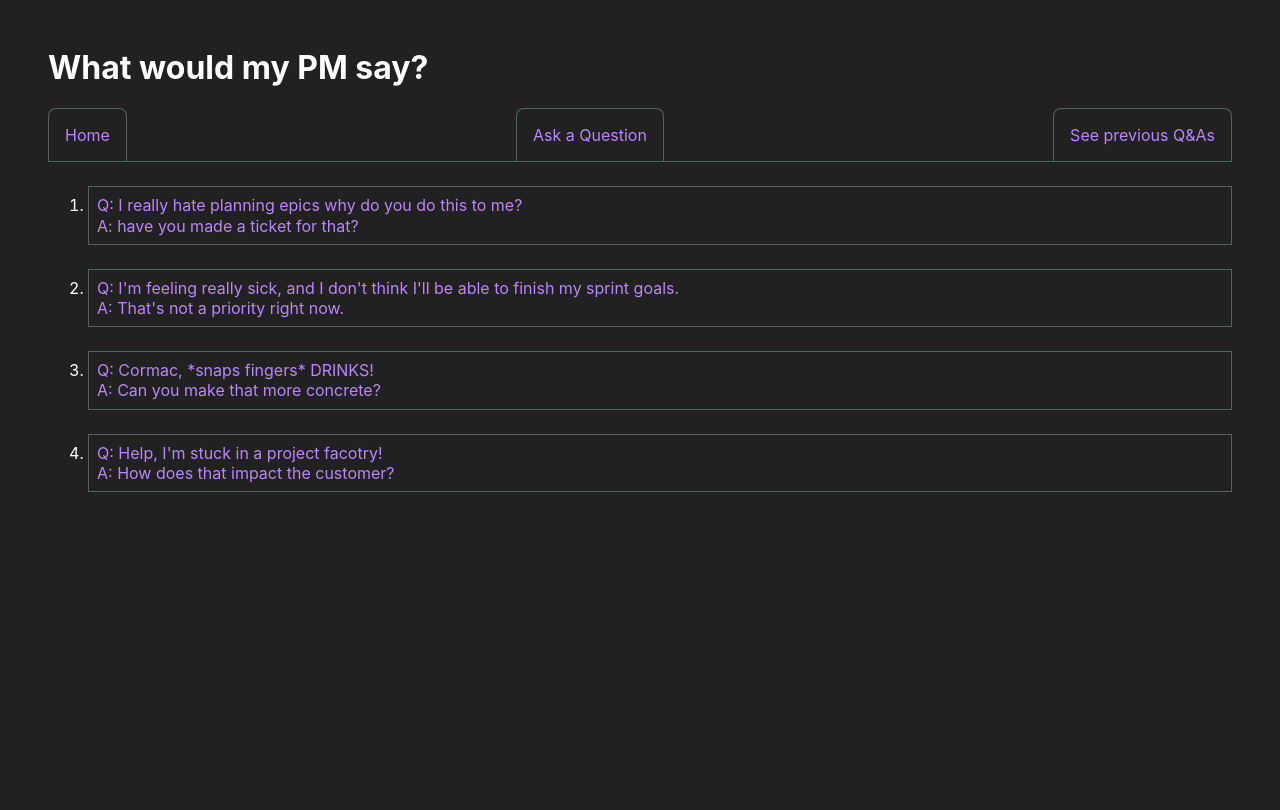
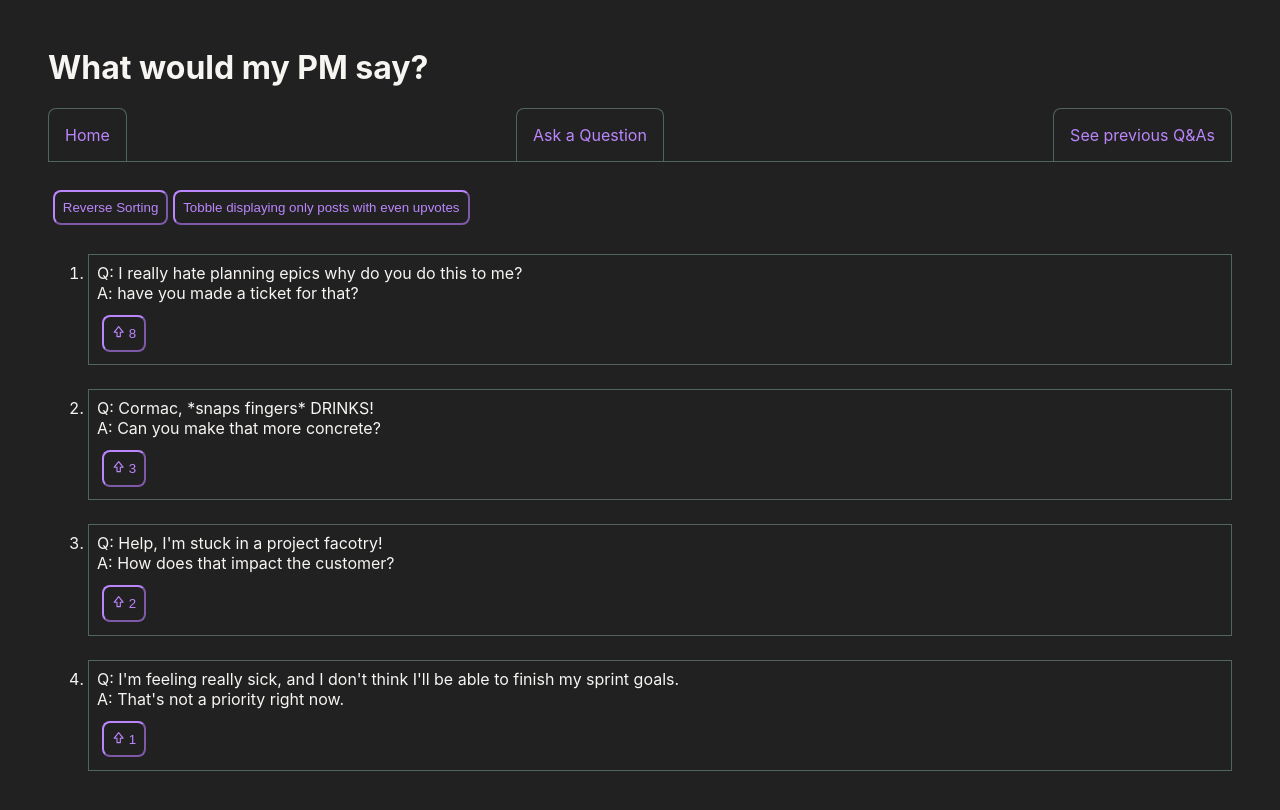
Before and after one commit to savente93/what-would-my-pm-say, a React (Create React App) app: page /history in a window 1280 px wide. Shown: the top 810 px of the page. Built offline with nearby package versions, Linux system fonts and the light colour scheme; data requests are answered from the project's data file.

Commit message:
add some random sorting and filtering for historic questions

```diff
--- a/data/db.json
+++ b/data/db.json
@@ -1,38 +1,97 @@
 {
   "historical_questions": [
     {
-         "response_id": 1,
+      "id": 1,
       "question": "I really hate planning epics why do you do this to me?",
       "answer": "have you made a ticket for that?",
-         "author": "Sam",
-         "upvotes": 0
+      "upvotes": 8
     },
     {
-        "response_id": 2,
+      "id": 2,
       "question": "I'm feeling really sick, and I don't think I'll be able to finish my sprint goals.",
       "answer": "That's not a priority right now.",
-        "author": "Johanna",
-        "upvotes": 0
+
+      "upvotes": 1
     },
     {
-        "response_id": 3,
+      "id": 3,
       "question": "Cormac, *snaps fingers* DRINKS!",
       "answer": "Can you make that more concrete?",
-        "author": "Neha",
-        "upvotes": 0
+      "upvotes": 3
     },
     {
-      "response_id": 4,
+      "id": 4,
       "question": "Help, I'm stuck in a project facotry!",
       "answer": "How does that impact the customer?",
-      "author": "Cormac",
-      "upvotes": 0
+      "upvotes": 2
     }
   ],
-    "responses":[
+  "responses": [
     "Have you made a ticket for that?",
     "I think we're getting off topic",
     "Can you make that more concrete?",
     "That's not a priority right now."
+  ],
+  "ask": [
+    {
+      "id": 0,
+      "question": "I'm feeling really sick, and I don't think I'll be able to finish my sprint goals."
+    },
+    {
+      "id": 1,
+      "question": "Help, I'm stuck in a project facotry!"
+    },
+    {
+      "question": "",
+      "id": 2
+    },
+    {
+      "question": "",
+      "id": 3
+    },
+    {
+      "question": "",
+      "id": 4
+    },
+    {
+      "question": "",
+      "id": 5
+    },
+    {
+      "question": "asdf",
+      "id": 6
+    },
+    {
+      "question": "   ",
+      "id": 7
+    },
+    {
+      "question": "",
+      "id": 8
+    },
+    {
+      "question": "   ",
+      "id": 9
+    },
+    {
+      "question": "   ",
+      "id": 10
+    },
+    {
+      "question": "   ",
+      "id": 11
+    },
+    {
+      "question": "   ",
+      "id": 12
+    },
+    {
+      "question": "   ",
+      "id": 13
+    },
+    {
+      "question": "   ",
+      "id": 14
+    }
   ]
 }
--- a/src/App.js
+++ b/src/App.js
@@ -3,7 +3,6 @@ import Ask from "./Ask";
 import History from "./History";
 import Banner from "./Banner";
 import { BrowserRouter as Router, Route, Routes } from "react-router-dom";
-import ResponseDetails from "./ResponseDetails";
 
 function App() {
   const title = "What would my PM say?";
@@ -15,7 +14,6 @@ function App() {
           <Route exact path="/" element={<Home />} />
           <Route path="/ask" element={<Ask />} />
           <Route path="/history" element={<History />} />
-          <Route path="/details/:id" element={<ResponseDetails />} />
         </Routes>
       </Router>
     </div>
--- a/src/Ask.js
+++ b/src/Ask.js
@@ -18,18 +18,23 @@ const Ask = () => {
         "Content-Type": "application/json",
       },
       body: body,
-    }).then(() => console.log("question submited"));
+    });
 
-    const randomResponseIndex = Math.ceil(Math.random() * responses.length);
+    if (question) {
+      const randomResponseIndex = Math.floor(Math.random() * responses.length);
       const response = responses[randomResponseIndex];
       alert("Q: " + question + "\n" + "A: " + response);
+    } else {
+      alert("Please input a question.");
+    }
   };
 
   return (
-    <main>
-      Please input your question:
-      <br />
+    <main className="Ask">
+      <h3>Please input your question: </h3>
+
       <form onSubmit={handleSubmit}>
+        <p>
           <textarea
             name="question"
             id="main-question"
@@ -38,8 +43,10 @@ const Ask = () => {
             value={question}
             onChange={(ev) => setQuestion(ev.target.value)}
           ></textarea>
-        <br />
+        </p>
+        <p>
           <button>What would my PM say?</button>
+        </p>
       </form>
     </main>
   );
--- a/src/HistoricalQuestions.js
+++ /dev/null
@@ -1,20 +0,0 @@
-import { Link } from "react-router-dom";
-
-const HistoricalQuestions = ({ history }) => {
-  return (
-    <div className="HistoricalQuestions">
-      <ol>
-        {history.map((response) => (
-          <li key={response.response_id}>
-            <Link to={"/details/" + response.response_id}>
-              Q: {response.question} <br />
-              A: {response.answer}
-            </Link>{" "}
-          </li>
-        ))}
-      </ol>
-    </div>
-  );
-};
-
-export default HistoricalQuestions;
--- a/src/History.js
+++ b/src/History.js
@@ -1,16 +1,61 @@
 import useFetch from "./useFetch";
-import HistoricalQuestions from "./HistoricalQuestions";
+import Response from "./Response";
+import { useState } from "react";
 const History = () => {
+  const [sortAsc, setSortAsc] = useState(true);
+  const [evenUpvotePostsOnly, setEvenUpvotePostsOnly] = useState(false);
+
+  const toggleSorting = () => {
+    if (sortAsc) {
+      setSortAsc(false);
+    } else {
+      setSortAsc(true);
+    }
+  };
+
+  const toggleEvenUpvotePostsOnly = () => {
+    if (evenUpvotePostsOnly) {
+      setEvenUpvotePostsOnly(false);
+    } else {
+      setEvenUpvotePostsOnly(true);
+    }
+  };
+
   const {
     data: historicalQuestions,
     isPending: isHistoryLoading,
     error: historyLoadingError,
   } = useFetch("http://localhost:8000/historical_questions");
   return (
-    <div className="history">
+    <div className="History">
+      <button onClick={toggleSorting}>Reverse Sorting</button>
+      <button onClick={toggleEvenUpvotePostsOnly}>
+        Tobble displaying only posts with even upvotes
+      </button>
       {isHistoryLoading && <div> Loading...</div>}
       {historicalQuestions && (
-        <HistoricalQuestions history={historicalQuestions} />
+        <ol>
+          {historicalQuestions
+            .sort((a, b) => {
+              if (sortAsc) {
+                return b.upvotes - a.upvotes;
+              } else {
+                return a.upvotes - b.upvotes;
+              }
+            })
+            .filter((resp) => {
+              if (evenUpvotePostsOnly === true) {
+                return resp.upvotes % 2 === 0;
+              } else {
+                return true;
+              }
+            })
+            .map((response) => (
+              <li key={response.id}>
+                <Response response={response} />
+              </li>
+            ))}
+        </ol>
       )}
       {historyLoadingError && <div>{historyLoadingError}</div>}
     </div>
--- /dev/null
+++ b/src/Response.js
@@ -0,0 +1,33 @@
+import { BiUpvote } from "react-icons/bi";
+
+const Response = ({ response }) => {
+  const handleSubmit = (ev) => {
+    ev.preventDefault();
+    const newResponse = response;
+    newResponse.upvotes += 1;
+    const body = JSON.stringify(newResponse);
+    console.log(body);
+    fetch("http://localhost:8000/historical_questions", {
+      method: "POST",
+      headers: {
+        "Content-Type": "application/json",
+      },
+      body: body,
+    });
+  };
+
+  return (
+    <div className="Response">
+      Q: {response.question}
+      <br />
+      A: {response.answer} <br />{" "}
+      <form onSubmit={handleSubmit}>
+        <button>
+          <BiUpvote /> {response.upvotes}
+        </button>
+      </form>
+    </div>
+  );
+};
+
+export default Response;
--- a/src/ResponseDetails.js
+++ /dev/null
@@ -1,32 +0,0 @@
-import { useParams } from "react-router-dom";
-import useFetch from "./useFetch";
-import { useState, useEffect } from "react";
-
-const ResponseDetails = () => {
-  const { id } = useParams();
-  const [response, setresponse] = useState(null);
-  const { allResponses, isLoadingResponse, Error } = useFetch(
-    "http://localhost:8000/historical_questions/"
-  );
-
-  //   useEffect(() => {
-  //     setresponse(allResponses.filter((r) => r.response_id !== id));
-  //   }, [allResponses]);
-
-  return (
-    <div className="details">
-      <p>
-        <b>Question: </b>
-        <br />
-        {response && response.question}
-      </p>
-      <p>
-        <b>Answer: </b>
-        <br />
-        {response && response.answer}
-      </p>
-    </div>
-  );
-};
-
-export default ResponseDetails;
--- a/src/index.css
+++ b/src/index.css
@@ -6,7 +6,7 @@ body {
   -webkit-font-smoothing: antialiased;
   -moz-osx-font-smoothing: grayscale;
   background-color: #212121;
-  color: white;
+  color: #f7f5f2;
 }
 
 code {
@@ -16,6 +16,7 @@ code {
 
 a {
   color: #bb86fc;
+  text-decoration: none;
 }
 
 nav {
@@ -35,13 +36,21 @@ nav a {
   text-decoration: none;
 }
 
-.HistoricalQuestions a{
+.History a{
   line-height: 1.2em;
-  text-decoration: none;
 }
 
-.HistoricalQuestions li {
+.History li {
   margin-top: 1.5em;
   border:#506460 .1rem solid;
   padding: .5rem;
 }
+
+button {
+  margin: .75rem 0 .3rem .3rem;
+  background-color: inherit;
+  color:  #bb86fc;
+  border-radius: .5rem;
+  padding: .5rem;
+  border-color: #bb86fc;
+}
--- a/src/useFetch.js
+++ b/src/useFetch.js
@@ -23,13 +23,9 @@ const useFetch = (url) => {
         setError(null);
       })
       .catch((err) => {
-        if (err.name === "AbortError") {
-          console.log("fetch aborted");
-        } else {
-          // auto catches network / connection error
-          setIsPending(false);
-          setError(err.message);
-        }
+        // auto catches network / connection error
+        setIsPending(false);
+        setError(err.message);
       });
     // }, 100);
     return () => {
```
Lines whose indentation alone changed are shown as unchanged.
